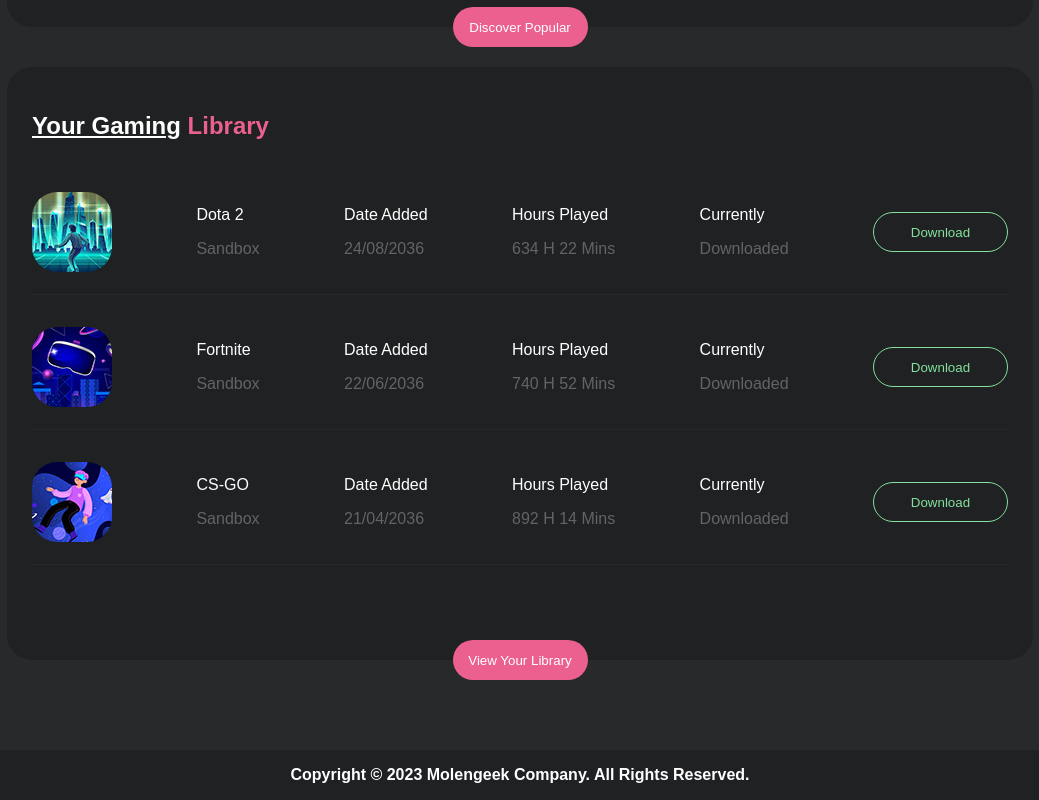
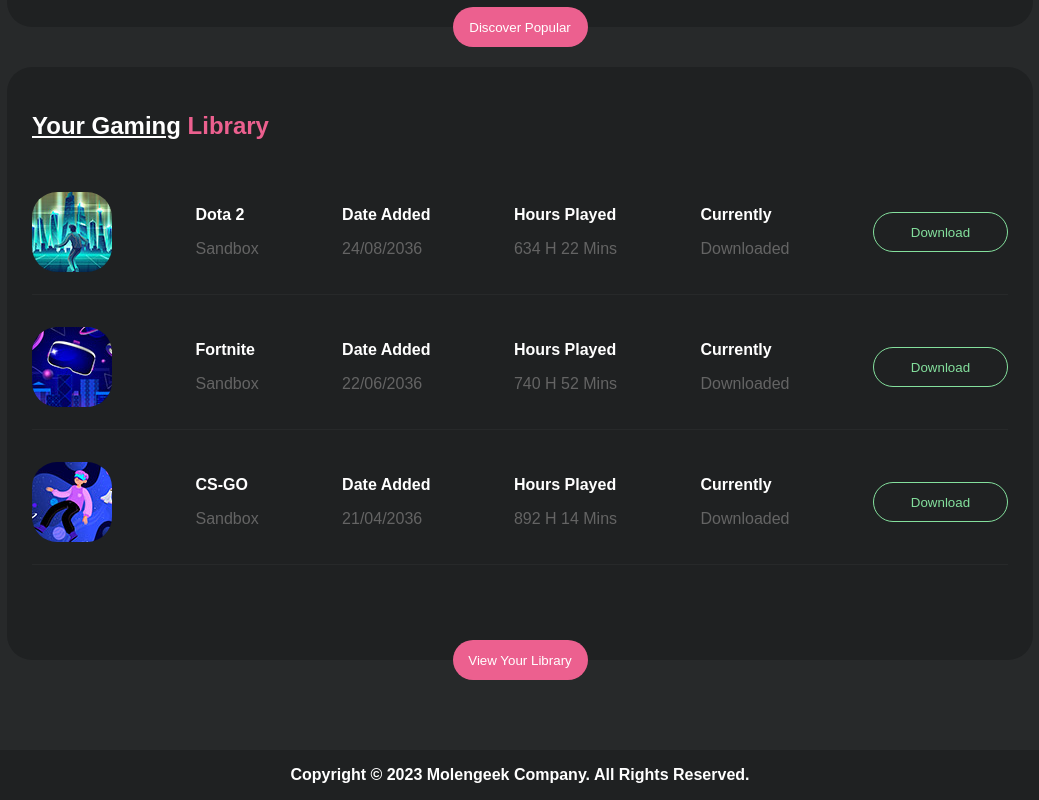
Before and after one commit to Guillaume0487/css_bonus, a plain HTML site: page index.html in a window 1280 px wide. Shown: the part 1336-2136 px from the top of the page, without its empty margins (120-1159 px from the left). Drawn offline with Linux system fonts and the light colour scheme.

```diff
--- a/index.html
+++ b/index.html
@@ -84,26 +84,26 @@
             <h2><a href="https://store.steampowered.com/libraryupdate?l=french/" class="title">Your Gaming</a> <span class="pink">Library</span></h2>
             <div class="tab-container">
                 <img src="public/img/game-01.jpg" alt="" style="border-radius: 25px;" class="img-cover" onclick="window.location.href='https://store.steampowered.com/app/570/Dota_2/'">
-                <div class="tab"><p>Dota 2</p><p class="grey">Sandbox</p></div>
-                <div class="tab"><p>Date Added</p><p class="grey">24/08/2036</p></div>
-                <div class="tab"><p>Hours Played</p><p class="grey">634 H 22 Mins</p></div>
-                <div class="tab"><p>Currently</p><p class="grey">Downloaded</p></div>
+                <div class="tab"><p><b>Dota 2</b></p><p class="grey">Sandbox</p></div>
+                <div class="tab"><p><b>Date Added</b></p><p class="grey">24/08/2036</p></div>
+                <div class="tab"><p><b>Hours Played</b></p><p class="grey">634 H 22 Mins</p></div>
+                <div class="tab"><p><b>Currently</b></p><p class="grey">Downloaded</p></div>
                 <button class="download" onclick="window.location.href='https://store.steampowered.com/app/570/Dota_2/'">Download</button>
             </div>
             <div class="tab-container">
                 <img src="public/img/game-02.jpg" alt="" style="border-radius: 25px;" class="img-cover" ondblclick="window.location.href='https://store.epicgames.com/en-US/p/fortnite/'">
-                <div class="tab"><p>Fortnite</p><p class="grey">Sandbox</p></div>
-                <div class="tab"><p>Date Added</p><p class="grey">22/06/2036</p></div>
-                <div class="tab"><p>Hours Played</p><p class="grey">740 H 52 Mins</p></div>
-                <div class="tab"><p>Currently</p><p class="grey">Downloaded</p></div>
+                <div class="tab"><p><b>Fortnite</b></p><p class="grey">Sandbox</p></div>
+                <div class="tab"><p><b>Date Added</b></p><p class="grey">22/06/2036</p></div>
+                <div class="tab"><p><b>Hours Played</b></p><p class="grey">740 H 52 Mins</p></div>
+                <div class="tab"><p><b>Currently</b></p><p class="grey">Downloaded</p></div>
                 <button class="download" ondblclick="window.location.href='https://store.epicgames.com/en-US/p/fortnite/'">Download</button>
             </div>
             <div class="tab-container">
                 <img src="public/img/game-03.jpg" alt="" style="border-radius: 25px;" class="img-cover" onclick="window.location.href='https://store.steampowered.com/app/730/CounterStrike_2/'">
-                <div class="tab"><p>CS-GO</p><p class="grey">Sandbox</p></div>
-                <div class="tab"><p>Date Added</p><p class="grey">21/04/2036</p></div>
-                <div class="tab"><p>Hours Played</p><p class="grey">892 H 14 Mins</p></div>
-                <div class="tab"><p>Currently</p><p class="grey">Downloaded</p></div>
+                <div class="tab"><p><b>CS-GO</b></p><p class="grey">Sandbox</p></div>
+                <div class="tab"><p><b>Date Added</b></p><p class="grey">21/04/2036</p></div>
+                <div class="tab"><p><b>Hours Played</b></p><p class="grey">892 H 14 Mins</p></div>
+                <div class="tab"><p><b>Currently</b></p><p class="grey">Downloaded</p></div>
                 <button class="download" onclick="window.location.href='https://store.steampowered.com/app/730/CounterStrike_2/'">Download</button>
             </div>
             <div class="btn">
```
